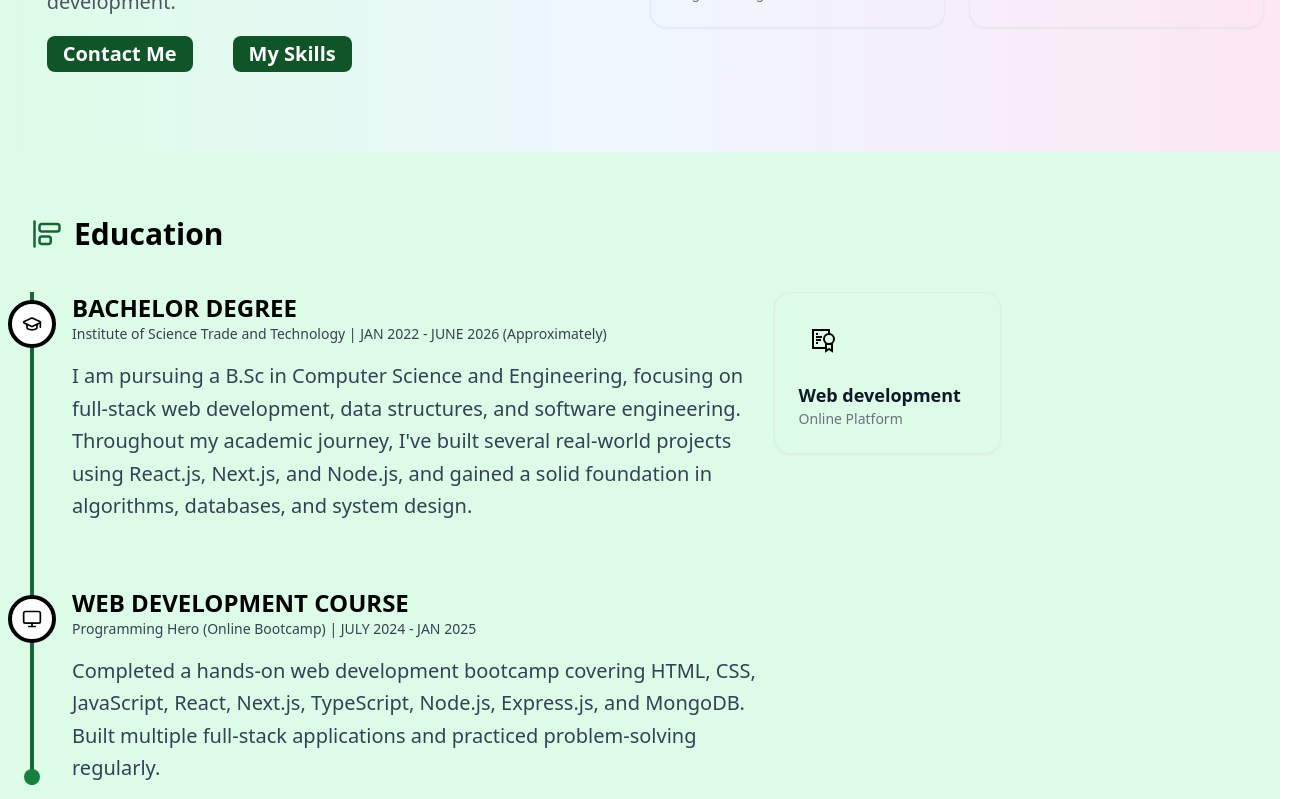
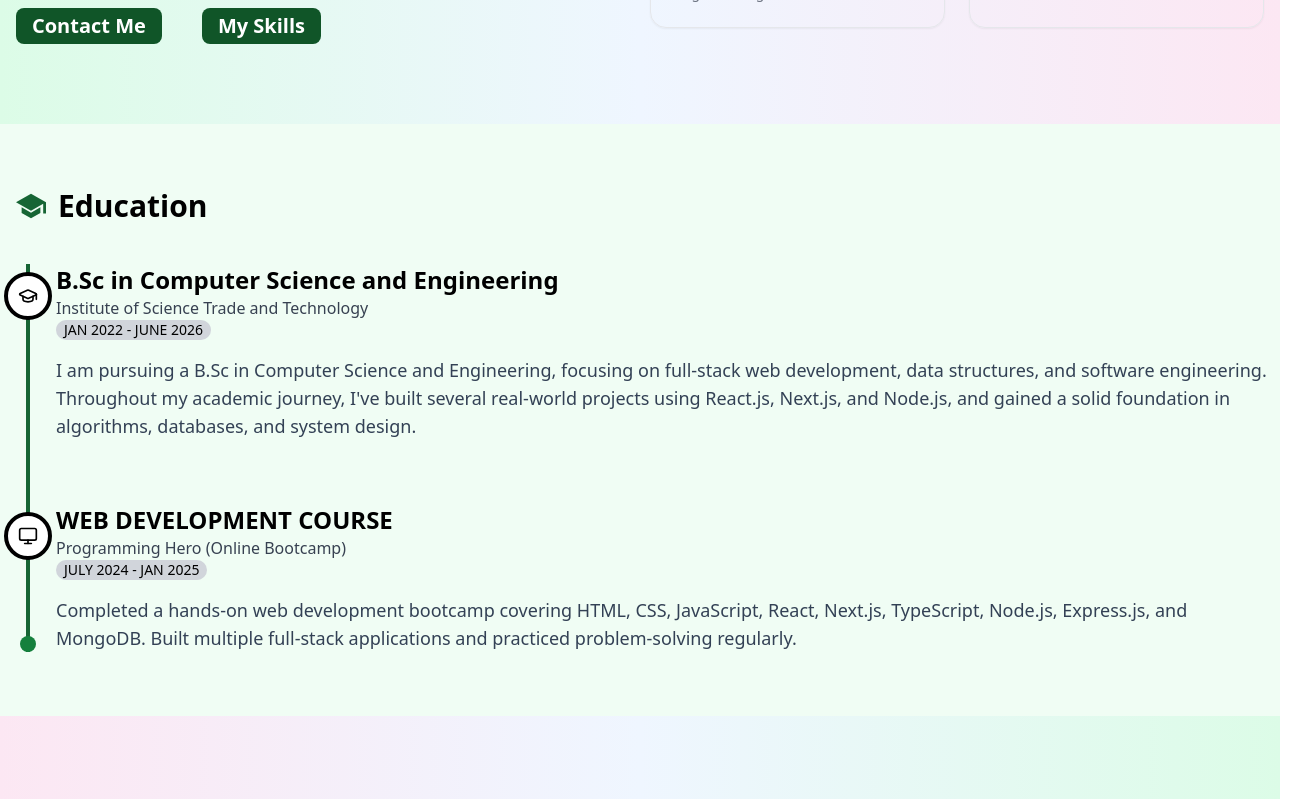
Before and after one commit to mdYeasinIslam/My_Portfolio, a Next.js app: page / in a window 1280 px wide. Shown: the part 1200-1999 px from the top of the page, 1304 px wide, since content can reach past the window. Built offline with nearby package versions, Linux system fonts and the light colour scheme.

Commit message:
make responsive edu section

```diff
--- a/src/components/About/About.tsx
+++ b/src/components/About/About.tsx
@@ -23,7 +23,7 @@
         </div>
 
         {/* About Content */}
-        <div className=" lg:w-[90%] my-auto mx-auto   space-y-5 text-black">
+        <div className="    space-y-5 text-black">
           <h1 className="text-3xl font-medium flex items-center gap-2">
             <BsStars className="text-green-600" />
             <span>About me </span>
--- a/src/components/Education/EduSection.tsx
+++ b/src/components/Education/EduSection.tsx
@@ -1,13 +1,14 @@
 import { GraduationCap, Monitor } from "lucide-react";
 import { GrCertificate } from "react-icons/gr";
 import { LuAlignStartVertical } from "react-icons/lu";
+import { IoSchoolSharp } from "react-icons/io5";
 
 const educationData = [
   {
     id: 1,
-    title: "BACHELOR DEGREE",
+    title: "B.Sc in Computer Science and Engineering",
     institution: "Institute of Science Trade and Technology",
-    period: "JAN 2022 - JUNE 2026 (Approximately)",
+    period: "JAN 2022 - JUNE 2026",
     description:
       "I am pursuing a B.Sc in Computer Science and Engineering, focusing on full-stack web development, data structures, and software engineering. Throughout my academic journey, I've built several real-world projects using React.js, Next.js, and Node.js, and gained a solid foundation in algorithms, databases, and system design.",
     icon: GraduationCap,
@@ -37,45 +38,48 @@
 
 export default function EduSection() {
   return (
-    <section className="py-16 px-4 bg-green-100">
+    <section className="py-16 bg-green-50">
       <div className="container mx-auto">
-        <div className="flex items-center  gap-3 pb-10 text-3xl font-semibold">
-          <LuAlignStartVertical className="text-green-800" />
+        <div className="flex items-center  gap-3 pb-10 text-3xl font-semibold p-0!">
+          <IoSchoolSharp className="text-green-800" />
           <span>Education</span>
         </div>
-        <div className="grid grid-cols-5 gap-5">
-          <div className="col-span-3 relative">
+        <div className="">
+          <div className="relative">
             {/* Vertical Timeline Line */}
-            <div className="absolute left-10 lg:left-0 transform -translate-x-1/2 w-1 bg-green-800 h-full"></div>
+            <div className="absolute md:left-3 transform -translate-x-1/2 w-1 bg-green-800 h-full"></div>
 
             {/* Timeline Items */}
             <div className="space-y-16">
               {educationData?.map((item) => (
                 <div key={item.id} className="relative">
                   {/* Timeline Dot */}
-                  <div className="absolute left-10 lg:left-0 transform -translate-x-1/2 -translate-y-1/2 top-8">
-                    <div className="w-12 h-12 bg-white rounded-full flex items-center justify-center border-4 border-black">
-                      <item.icon className="w-5 h-5 text-black" />
+                  <div className="absolute md:left-3 transform -translate-x-1/2 -translate-y-1/2 top-8">
+                    <div className="w-9 h-9 md:w-12 md:h-12 flex items-center justify-center bg-white rounded-full  border-4 border-black">
+                      <item.icon className="w-4 h-4 md:w-5 md:h-5 text-black" />
                     </div>
                   </div>
 
                   {/* Content */}
                   <div
-                    className={`grid grid-cols-1 relative left-10   gap-8 items-start ${
+                    className={`relative left-5 md:left-10 overflow-x-hidden  ${
                       item?.position === "right" ? "" : ""
                     }`}
                   >
-                    <div className={` `}>
+                    <div>
                       <div className="pr-8">
                         <h3 className="text-2xl font-bold text-black">
                           {item.title}
                         </h3>
-                        <p className="text-gray-700 text-sm font-medium mb-4">
-                          {item.institution} | {item.period}
+                        <p className="text-gray-700  text-base font-medium ">
+                          {item.institution}
+                        </p>
+                        <p className="w-fit px-2 rounded-full text-sm font-medium bg-gray-300">
+                          {item.period}
                         </p>
                       </div>
-                      <div className="pr-8">
-                        <p className="text-slate-700 leading-relaxed text-start">
+                      <div className="pr-8 mt-4">
+                        <p className="text-slate-700 text-lg text-start">
                           {item.description}
                         </p>
                       </div>
@@ -137,21 +141,25 @@
             </div>
 
             {/* Timeline End Dot */}
-            <div className="absolute left-0 transform -translate-x-1/2 bottom-0">
+            <div className="absolute md:left-3 transform -translate-x-1/2 bottom-0">
               <div className="w-4 h-4 bg-green-700 rounded-full"></div>
             </div>
           </div>
-          <div className="w-full">
-            <div className="w-full p-2 lg:p-4 xl:p-6 rounded-xl md:rounded-2xl border border-gray-200 shadow-sm hover:shadow transition">
-              <div className="w-12 h-12 flex items-center justify-center rounded-xl mb-4">
-                <GrCertificate className="w-6 h-6 text-black" />
+          {/* <div className="col-span-2">
+            <h1 className="text-xl font-semibold mb-2">Certificates :</h1>
+
+            <div className="w-full flex items-center gap-3 p-2 lg:p-4 xl:p-6 rounded-xl md:rounded-2xl border border-gray-200 bg-green-100 shadow-sm hover:shadow transition">
+              <div className="bg-[#FAEAF6] p-2 rounded-2xl flex items-center justify-center">
+                <GrCertificate className="w-6 h-6 text-black -mt-0.5" />
               </div>
-              <h3 className="text-lg font-semibold text-gray-900">
-                Web development
-              </h3>
-              <p className="text-sm text-gray-500">Online Platform</p>
+              <div>
+                <h3 className="text-lg font-semibold text-gray-900">
+                  Web development
+                </h3>
+                <p className="text-sm">Programming Hero(Online Platform)</p>
+              </div>
             </div>
-          </div>
+          </div> */}
         </div>
       </div>
     </section>
--- a/src/components/Home/Banner/HeroBanner.tsx
+++ b/src/components/Home/Banner/HeroBanner.tsx
@@ -25,7 +25,7 @@
       id="banner"
       className="  min-h-screen overflow-hidden bg-gradient-to-r from-green-100 via-blue-50 to-pink-100"
     >
-      <div className="container mx-auto relative p-0">
+      <div className="container mx-auto relative">
         {/* Social Media Icons - Left Side */}
         <div className="absolute  -left-80 md:left-6 lg:left-1 top-[25%] lg:top-1/2 transform -translate-y-1/2 flex flex-col gap-16 ">
           {/* <div className="text-gray-400 text-sm transform -rotate-90 origin-center mb-8">
```
